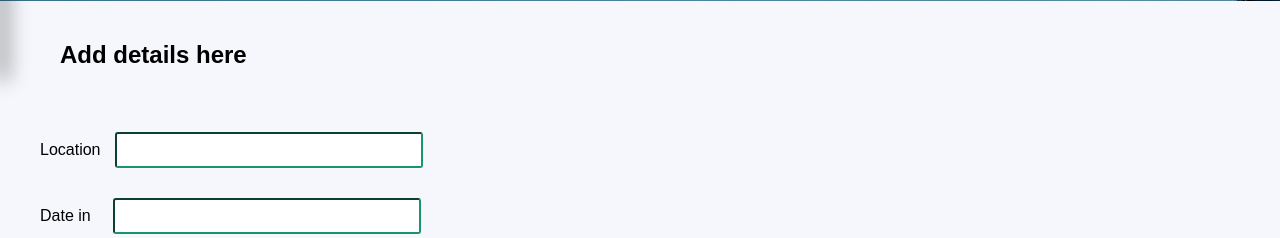
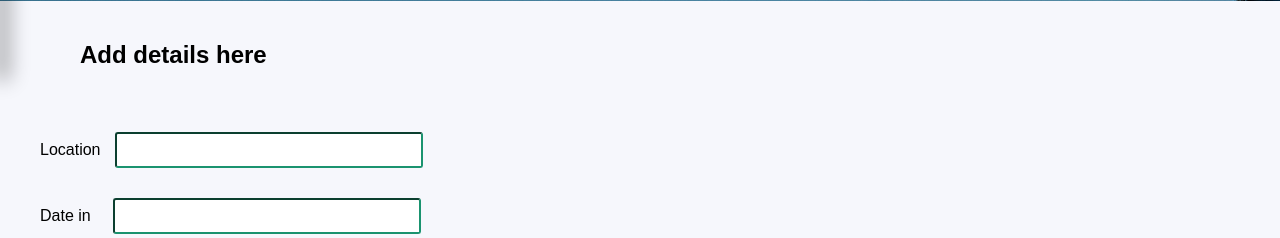
Before and after one commit to ayeshatahirme/TravelGo, a PHP site: page /main.php in a window 1280 px wide. Shown: the part 793-1031 px from the top of the page. Run offline with PHP 8.4, Linux system fonts and the light colour scheme.

Commit message:
Update made

```diff
--- a/stylesheet.css
+++ b/stylesheet.css
@@ -258,7 +258,7 @@ body{
       }
       .details h2{
           margin-bottom: 30px;
-          margin-left: 20px;
+          margin-left: 40px;
       }
       .box1{
         margin-right: 8px;
```
